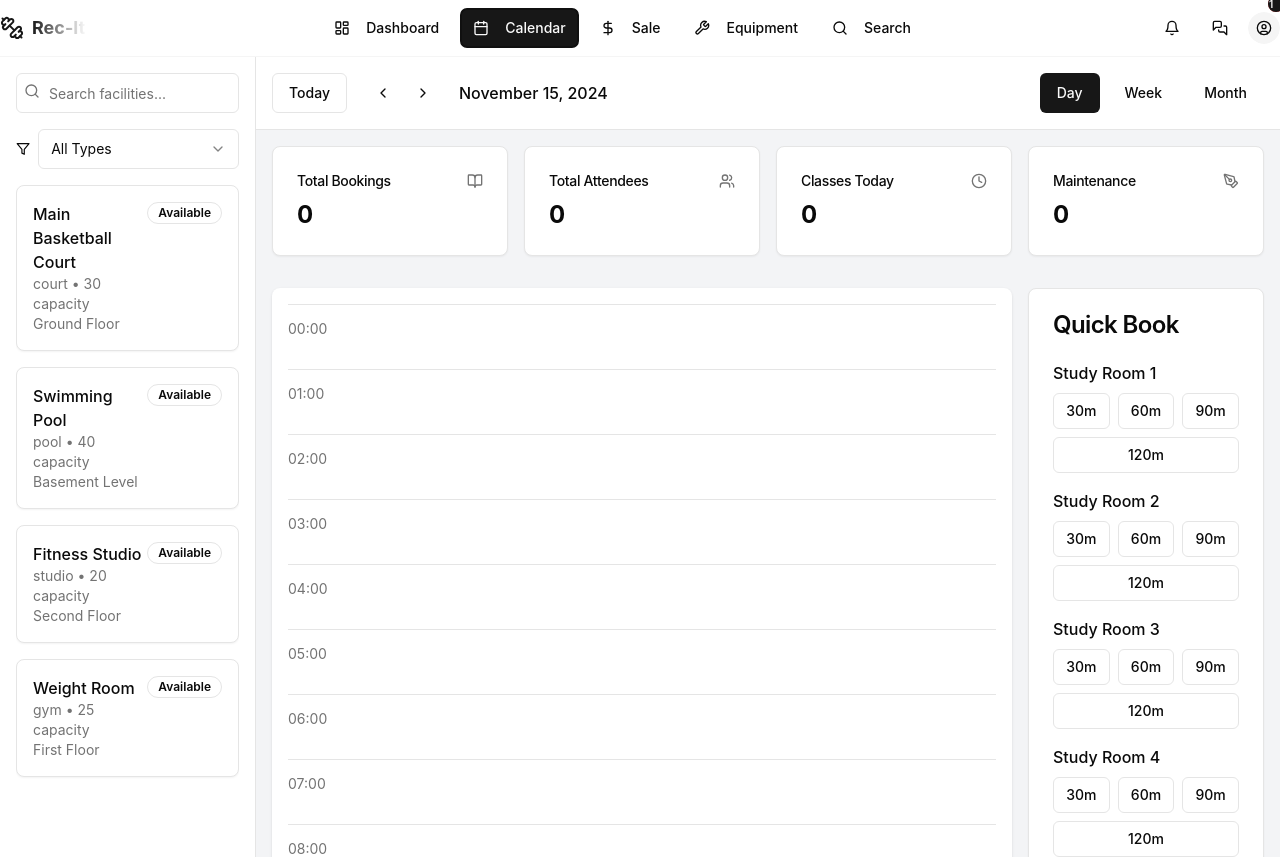
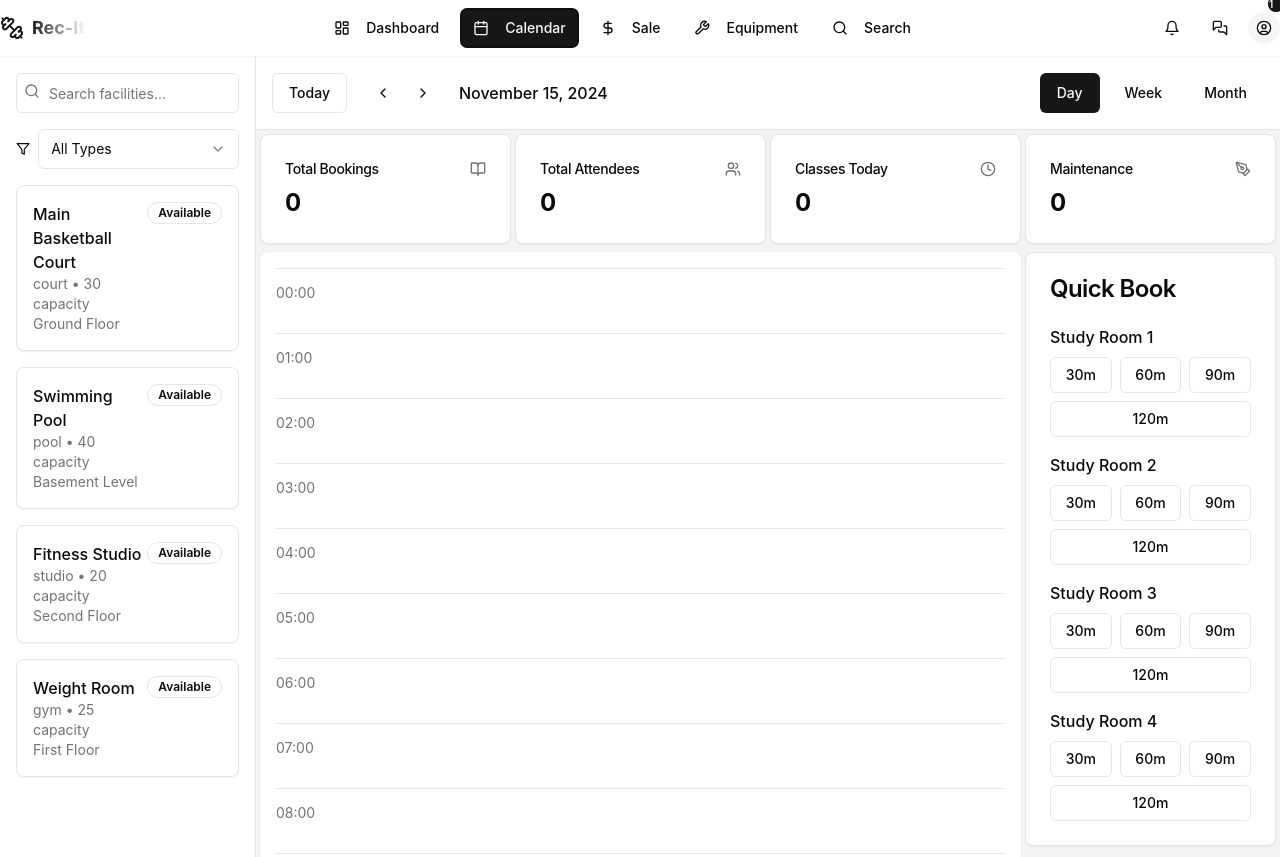
Before and after one commit to SanketBaviskar/Rec-It, a React (Vite) app: page /dashboard in a window 1280 px wide. Both pictures are taken after a click on the button "Calendar". Built offline with nearby package versions, Linux system fonts and the light colour scheme.

Commit message:
calendar padding and gap fix

```diff
--- a/src/Pages/MainWindow/CalenderTab/CalenderTab.tsx
+++ b/src/Pages/MainWindow/CalenderTab/CalenderTab.tsx
@@ -277,7 +277,7 @@ export default function CalenderTab() {
         </div>
 
         {/* Stats Cards */}
-        <div className="grid grid-cols-4 gap-4 p-4">
+        <div className="grid grid-cols-4 gap-1 p-1">
           <Card>
             <CardHeader className="flex flex-row items-center justify-between space-y-0 pb-2">
               <CardTitle className="text-sm font-medium">
@@ -325,8 +325,8 @@ export default function CalenderTab() {
         </div>
 
         {/* Calendar Grid */}
-        <div className="flex-1 p-4">
-          <div className="grid grid-cols-4 gap-4 h-full">
+        <div className="flex-1 p-1">
+          <div className="grid grid-cols-4 gap-1 h-full">
             <div className="col-span-3 bg-white rounded-lg shadow p-4 overflow-auto">
               {view === 'day' && renderDayView()}
               {view === 'week' && renderWeekView()}
```
